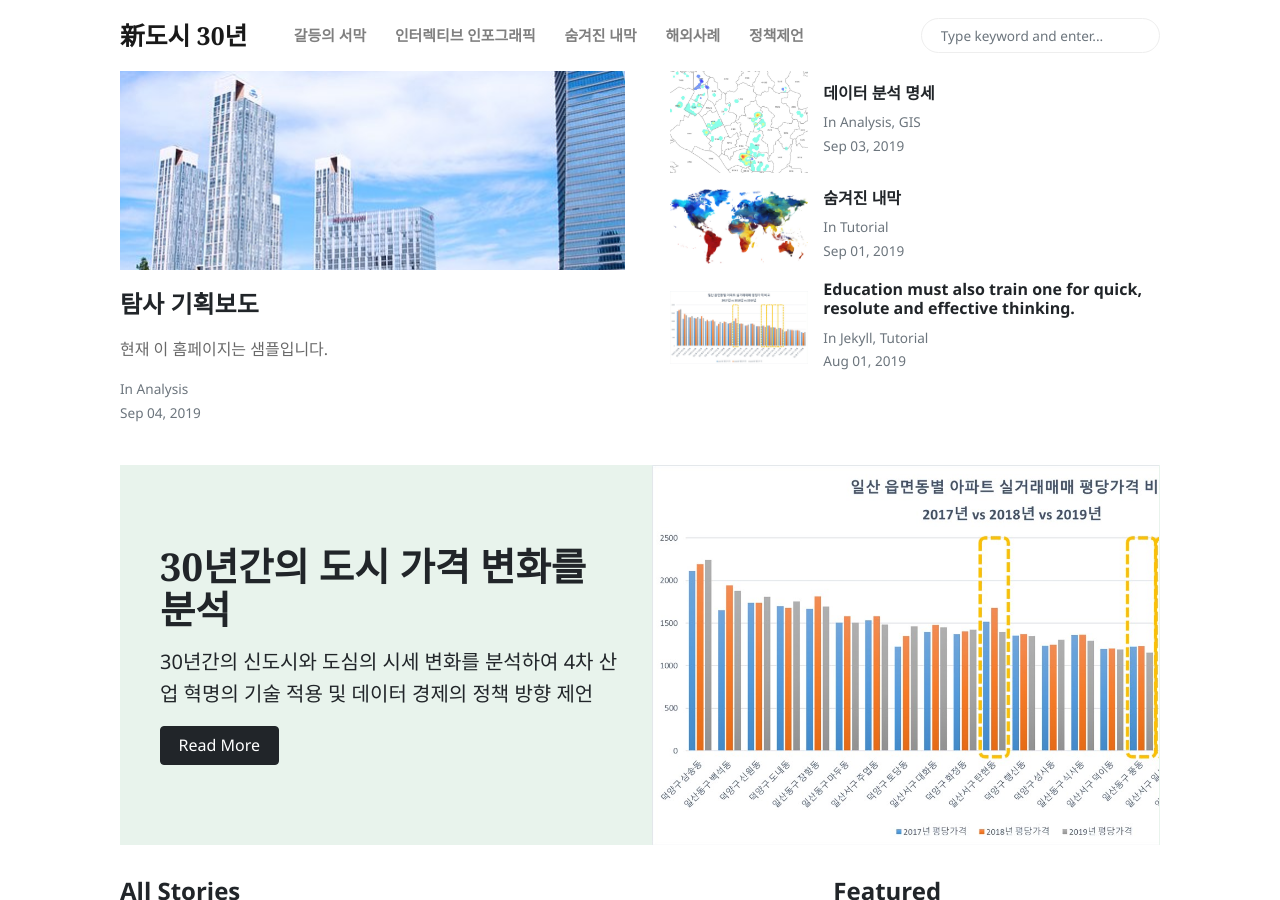
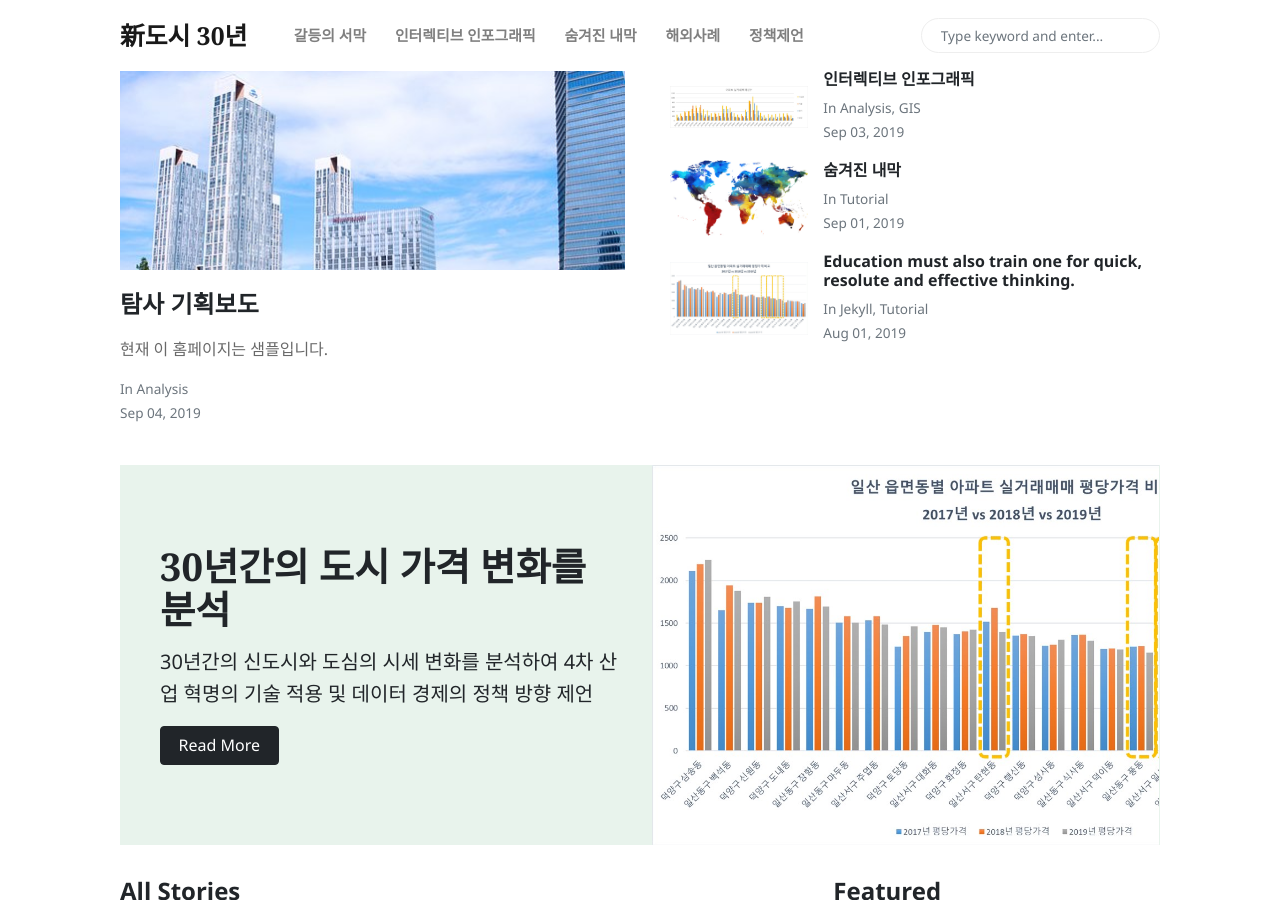
Before and after one commit to softmagic-yu/softallice.github.io, a Jekyll site: the page built from index.html, in a window 1280 px wide and 900 px high. Built offline with Jekyll 4.4.1, drawn with Linux system fonts in a browser that asks for light colours; nearby versions of some CDN libraries; a script that is not in the unit is left out; the list of posts is cut into pages by our own code.

Commit message:
인터렉티브인포그래픽 수정

```diff
--- a/_posts/2019-09-03-gis를 이용한 분석 제공.md
+++ b/_posts/2019-09-03-gis를 이용한 분석 제공.md
@@ -1,9 +1,9 @@
 ---
 layout: post
-title:  "데이터 분석 명세"
+title:  "인터렉티브 인포그래픽"
 author: Han
 categories: [ Analysis, GIS ]
-image: assets/images/ilsan/4.jpg
+image: assets/images/ilsan/countbarchart.jpg
 tags: [summer]
 ---
 동영상 play 가능 및 유투브 동영상 연결
```
